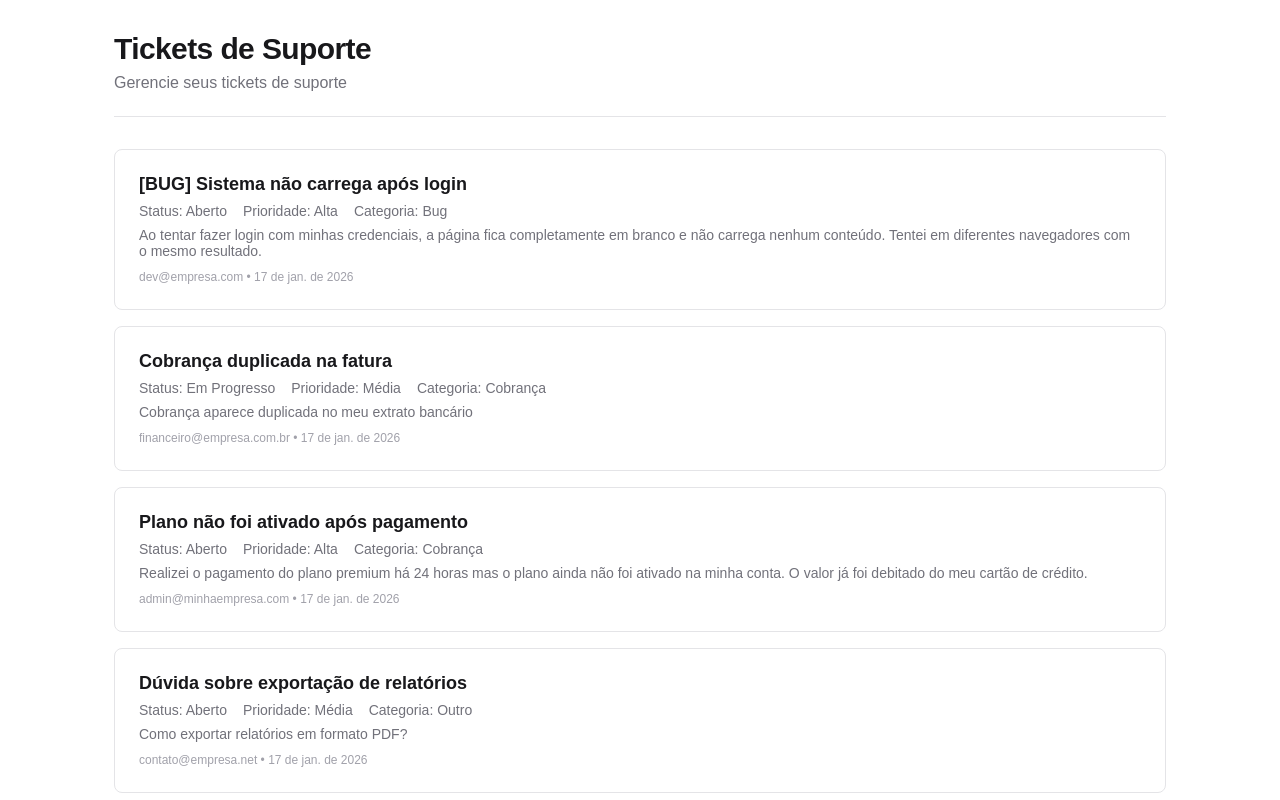
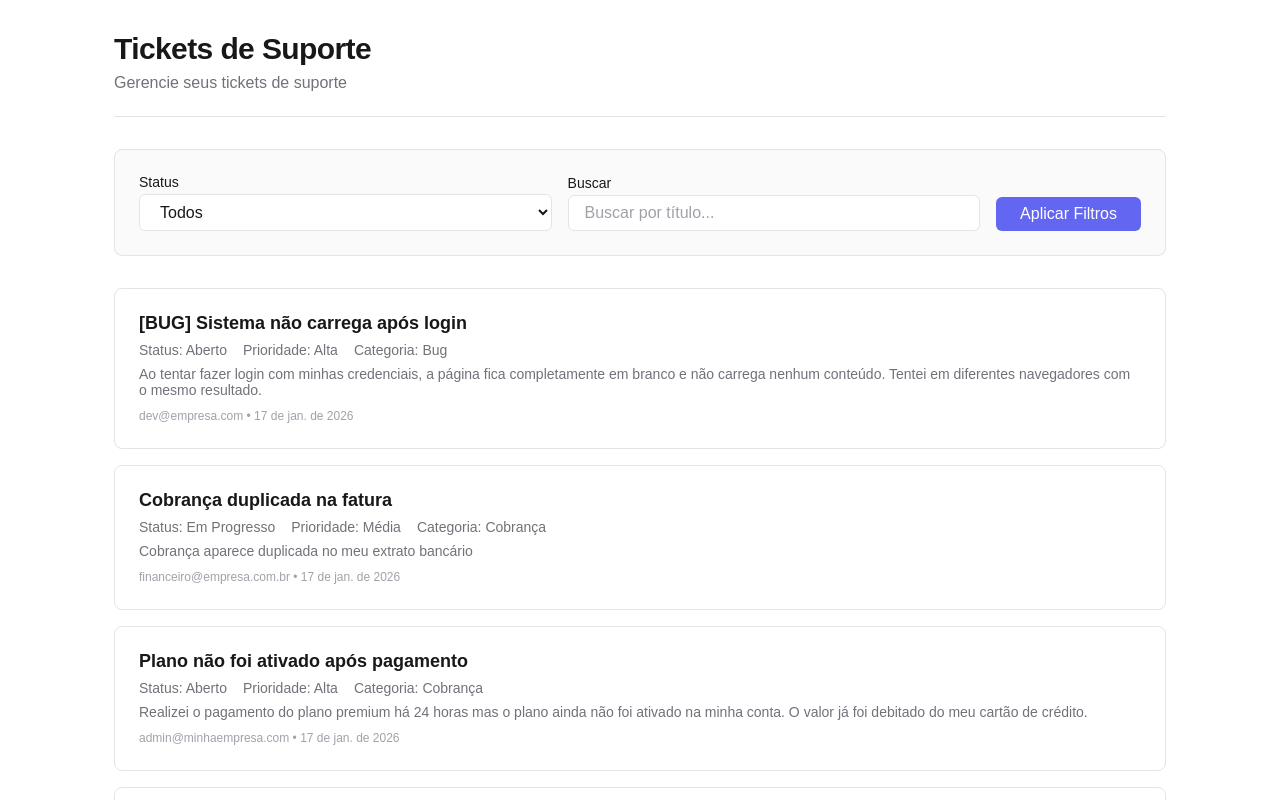
Before and after one commit to Ivo-Jr/helpdesk-challenge, a Next.js app: page / in a window 1280 px wide. Shown: the top 800 px of the page. Built offline with nearby package versions, Linux system fonts and the light colour scheme.

Commit message:
feat: handle loading, error and empty states in ticket list

```diff
--- /dev/null
+++ b/app/_components/ticket-filters/TicketFilters.module.scss
@@ -0,0 +1,126 @@
+@import "../../_styles/variables";
+
+.filters {
+  background: $color-bg-secondary;
+  border: 1px solid $color-border;
+  border-radius: $border-radius-md;
+  padding: $spacing-lg;
+  margin-bottom: $spacing-xl;
+  display: flex;
+  gap: $spacing-md;
+  flex-wrap: wrap;
+  align-items: flex-end;
+}
+
+.filterGroup {
+  display: flex;
+  flex-direction: column;
+  gap: $spacing-xs;
+  flex: 1;
+  min-width: 200px;
+}
+
+.label {
+  font-size: $text-sm;
+  font-weight: $font-medium;
+  color: $color-text-primary;
+}
+
+.select,
+.input {
+  padding: $spacing-sm $spacing-md;
+  border: 1px solid $color-border;
+  border-radius: $border-radius-sm;
+  font-size: $text-base;
+  color: $color-text-primary;
+  background: $color-bg-primary;
+  transition: border-color 0.2s;
+
+  &:focus {
+    outline: none;
+    border-color: $color-primary;
+  }
+
+  &:disabled {
+    opacity: 0.6;
+    cursor: not-allowed;
+  }
+}
+
+.select {
+  cursor: pointer;
+}
+
+.input::placeholder {
+  color: $color-text-tertiary;
+}
+
+.actions {
+  display: flex;
+  gap: $spacing-sm;
+  align-items: flex-end;
+}
+
+.applyButton {
+  padding: $spacing-sm $spacing-lg;
+  background: $color-primary;
+  color: white;
+  border: none;
+  border-radius: $border-radius-sm;
+  font-size: $text-base;
+  font-weight: $font-medium;
+  cursor: pointer;
+  transition: background 0.2s;
+  white-space: nowrap;
+
+  &:hover:not(:disabled) {
+    background: $color-primary-hover;
+  }
+
+  &:disabled {
+    opacity: 0.6;
+    cursor: not-allowed;
+  }
+}
+
+.clearButton {
+  padding: $spacing-sm $spacing-md;
+  background: transparent;
+  color: $color-text-secondary;
+  border: 1px solid $color-border;
+  border-radius: $border-radius-sm;
+  font-size: $text-base;
+  font-weight: $font-medium;
+  cursor: pointer;
+  transition: all 0.2s;
+  white-space: nowrap;
+
+  &:hover:not(:disabled) {
+    border-color: $color-text-secondary;
+    color: $color-text-primary;
+  }
+
+  &:disabled {
+    opacity: 0.6;
+    cursor: not-allowed;
+  }
+}
+
+// Responsividade
+@media (max-width: 768px) {
+  .filters {
+    flex-direction: column;
+  }
+
+  .filterGroup {
+    min-width: 100%;
+  }
+
+  .actions {
+    width: 100%;
+
+    button {
+      flex: 1;
+    }
+  }
+}
--- /dev/null
+++ b/app/_components/ticket-filters/TicketFilters.tsx
@@ -0,0 +1,100 @@
+"use client";
+
+import { useRouter, useSearchParams } from "next/navigation";
+import { useState, useTransition } from "react";
+import { STATUS_LABELS } from "@/lib/constants";
+import styles from "./TicketFilters.module.scss";
+
+export function TicketFilters() {
+  const router = useRouter();
+  const searchParams = useSearchParams();
+  const [isPending, startTransition] = useTransition();
+
+  // Estados locais para inputs
+  const [status, setStatus] = useState(searchParams.get("status") || "");
+  const [search, setSearch] = useState(searchParams.get("search") || "");
+
+  const handleApplyFilters = () => {
+    const params = new URLSearchParams();
+
+    if (status) params.set("status", status);
+    if (search) params.set("search", search);
+
+    const queryString = params.toString();
+    const newUrl = queryString ? `/?${queryString}` : "/";
+
+    startTransition(() => {
+      router.push(newUrl);
+    });
+  };
+
+  const handleClearFilters = () => {
+    setStatus("");
+    setSearch("");
+    startTransition(() => {
+      router.push("/");
+    });
+  };
+
+  const hasActiveFilters = status || search;
+
+  return (
+    <div className={styles.filters}>
+      <div className={styles.filterGroup}>
+        <label htmlFor="status-filter" className={styles.label}>
+          Status
+        </label>
+        <select
+          id="status-filter"
+          value={status}
+          onChange={(e) => setStatus(e.target.value)}
+          className={styles.select}
+          disabled={isPending}
+        >
+          <option value="">Todos</option>
+          <option value="open">{STATUS_LABELS.open}</option>
+          <option value="in_progress">{STATUS_LABELS.in_progress}</option>
+          <option value="resolved">{STATUS_LABELS.resolved}</option>
+        </select>
+      </div>
+
+      <div className={styles.filterGroup}>
+        <label htmlFor="search-filter" className={styles.label}>
+          Buscar
+        </label>
+        <input
+          id="search-filter"
+          type="text"
+          value={search}
+          onChange={(e) => setSearch(e.target.value)}
+          onKeyDown={(e) => {
+            if (e.key === "Enter") handleApplyFilters();
+          }}
+          placeholder="Buscar por título..."
+          className={styles.input}
+          disabled={isPending}
+        />
+      </div>
+
+      <div className={styles.actions}>
+        <button
+          onClick={handleApplyFilters}
+          disabled={isPending}
+          className={styles.applyButton}
+        >
+          {isPending ? "Aplicando..." : "Aplicar Filtros"}
+        </button>
+
+        {hasActiveFilters && (
+          <button
+            onClick={handleClearFilters}
+            disabled={isPending}
+            className={styles.clearButton}
+          >
+            Limpar Filtros
+          </button>
+        )}
+      </div>
+    </div>
+  );
+}
--- a/app/page.tsx
+++ b/app/page.tsx
@@ -1,14 +1,26 @@
 import type { Ticket } from "@/types/ticket";
 import styles from "./page.module.scss";
 import { TicketCard } from "@/components/ticket-card/TicketCard";
+import { TicketFilters } from "@/components/ticket-filters/TicketFilters";
 
 // ISR: Revalidar a cada 60 segundos
 export const revalidate = 60;
 
 // Função para buscar tickets do servidor
-async function getTickets(): Promise<Ticket[]> {
+async function getTickets(filters?: {
+  status?: string;
+  search?: string;
+}): Promise<Ticket[]> {
   try {
-    const res = await fetch("http://localhost:3000/api/tickets", {
+    const params = new URLSearchParams();
+    if (filters?.status) params.append("status", filters.status);
+    if (filters?.search) params.append("search", filters.search);
+
+    const url = params.toString()
+      ? `http://localhost:3000/api/tickets?${params}`
+      : "http://localhost:3000/api/tickets";
+
+    const res = await fetch(url, {
       next: { revalidate: 60 },
     });
 
@@ -23,8 +35,22 @@ async function getTickets(): Promise<Ticket[]> {
   }
 }
 
-export default async function HomePage() {
-  const tickets = await getTickets();
+// Tipagem do searchParams (Next.js 16 é Promise)
+type SearchParams = Promise<{ [key: string]: string | string[] | undefined }>;
+
+export default async function HomePage({
+  searchParams,
+}: {
+  searchParams: SearchParams;
+}) {
+  const params = await searchParams;
+
+  const filters = {
+    status: typeof params.status === "string" ? params.status : undefined,
+    search: typeof params.search === "string" ? params.search : undefined,
+  };
+
+  const tickets = await getTickets(filters);
 
   return (
     <main className={styles.container}>
@@ -33,13 +59,16 @@ export default async function HomePage() {
         <p>Gerencie seus tickets de suporte</p>
       </div>
 
+      {/* Componente de filtros */}
+      <TicketFilters />
+
       {tickets.length === 0 ? (
         <div className={styles.emptyState}>
           <div className={styles.emptyIcon}>📋</div>
           <h2>Nenhum ticket encontrado</h2>
-          <p>Ainda não há tickets de suporte cadastrados.</p>
+          <p>Nenhum ticket corresponde aos filtros aplicados.</p>
           <p className={styles.emptyHint}>
-            Crie seu primeiro ticket para começar a gerenciar suas solicitações.
+            Tente ajustar os filtros ou criar um novo ticket.
           </p>
         </div>
       ) : (
```
Also changed, not shown: ai-notes/08-ticket-filters.md (added, +77 -0 lines), prompts/08.md (added, +22 -0 lines).
